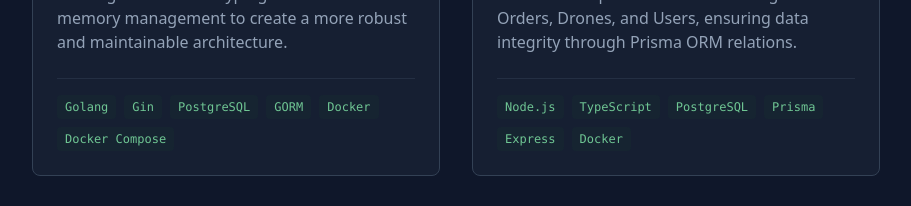
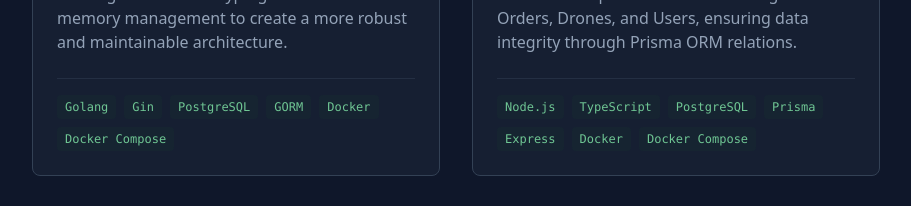
Before and after one commit to Eslam-Amin/Portfolio, a React (Create React App) app: page / in a window 1280 px wide. Shown: the part 2520-2726 px from the top of the page, without its empty margins (184-1095 px from the left). Built offline with nearby package versions, Linux system fonts and the light colour scheme.

Commit message:
added docker compose to sky drop project

```diff
--- a/src/data/portfolioData.js
+++ b/src/data/portfolioData.js
@@ -96,7 +96,8 @@ export const projects = [
       "PostgreSQL",
       "Prisma",
       "Express",
-      "Docker"
+      "Docker",
+      "Docker Compose"
     ],
     github: "https://github.com/Eslam-Amin/drone-delivery-backend-node.js",
     date: "2026"
```
